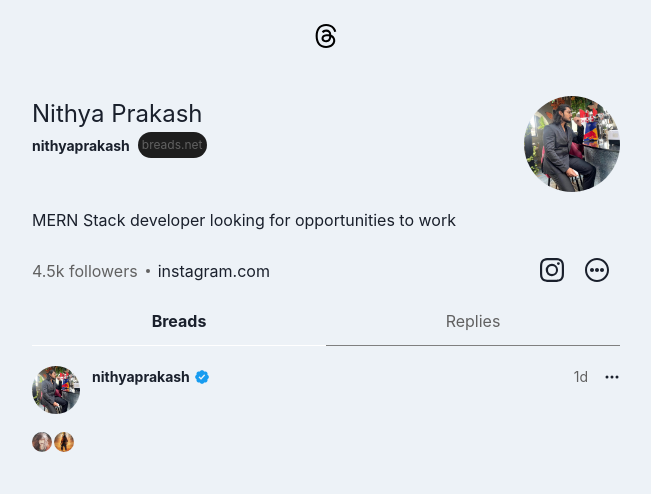
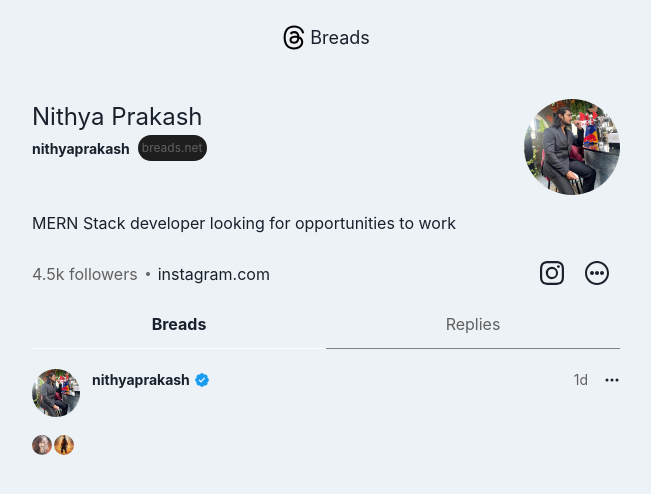
Before and after one commit to nithyaprakashav/BREADS-Threads-app-with-Chat-feature, a React (Vite) app in the folder Frontend/: page /1 in a window 1280 px wide. Shown: the top 494 px of the page, without its empty margins (314-965 px from the left). Built offline with nearby package versions, Linux system fonts and the light colour scheme.

Commit message:
Add App title

```diff
--- a/Frontend/src/components/NavBar.jsx
+++ b/Frontend/src/components/NavBar.jsx
@@ -1,4 +1,4 @@
-import { Flex , Image, useColorMode } from "@chakra-ui/react";
+import { Flex , Image, useColorMode ,Text} from "@chakra-ui/react";
 
 const NavBar = () => {
 
@@ -14,6 +14,12 @@ const NavBar = () => {
             src={ colorMode == "dark" ? "/light-logo.svg" : "/dark-logo.svg"}
             onClick={toggleColorMode}
             />
+            <Text
+            fontSize={"large"}
+            pl={1}
+            onClick={toggleColorMode}
+            cursor={"pointer"}
+            >Breads</Text>
         </Flex>
      );
 }
```
